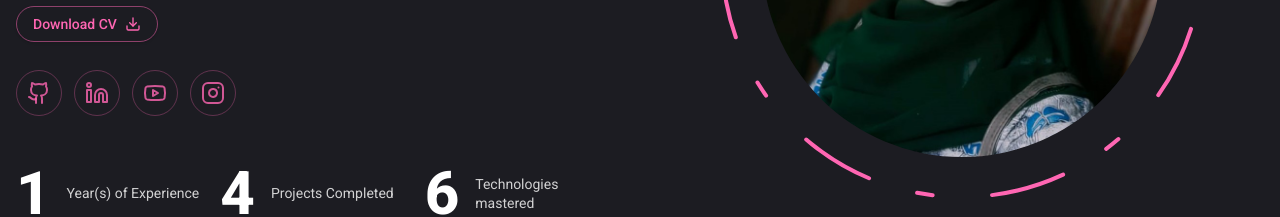
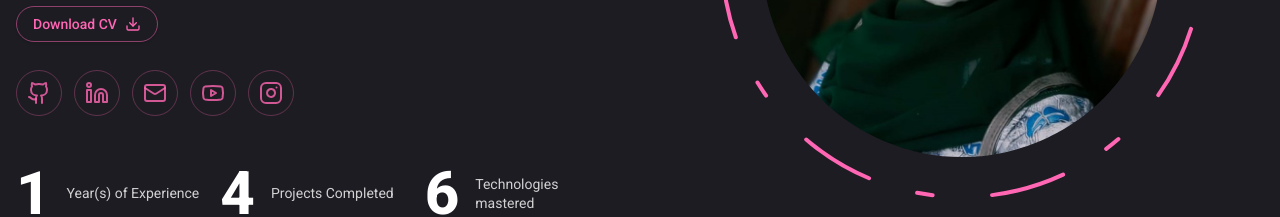
Before and after one commit to zeeshanelahi104/my-personal-website, a Next.js app: page / in a window 1280 px wide. Shown: the part 437-654 px from the top of the page. Built offline with nearby package versions, Linux system fonts and the light colour scheme; a web font is replaced by a local one.

Commit message:
added email in social links

```diff
--- a/components/ui/socialLinks.tsx
+++ b/components/ui/socialLinks.tsx
@@ -1,6 +1,6 @@
 import React from "react";
 import Link from "next/link";
-import { Github, Instagram, Linkedin, Youtube } from "lucide-react";
+import { Github, Instagram, Linkedin, Mail, Youtube } from "lucide-react";
 import { Tooltip, TooltipProvider, TooltipTrigger, TooltipContent } from "@radix-ui/react-tooltip";
 
 const socialData = [
@@ -15,6 +15,11 @@ const socialData = [
     href: "https://www.linkedin.com/in/memoonasaleem/",
   },
   {
+      title: "Email",
+      icon: <Mail/>,
+      href: "mailto:cuteskiesquery@gmail.com",
+    },
+  {
     title: "YouTube",
     icon: <Youtube />,
     href: "https://www.youtube.com/@SkyCarly",
@@ -24,6 +29,7 @@ const socialData = [
     icon: <Instagram />,
     href: "https://www.instagram.com",
   },
+
 ];
 
 const SocialLinks = () => {
@@ -45,9 +51,9 @@ const SocialLinks = () => {
                 rounded-full"
                 >
 
-              <Link href={item?.href} target="_blank">
+              {item?.href && <Link href={item.href} target="_blank">
                 <span>{item?.icon}</span>
-              </Link>
+              </Link>}
             </div>
             </TooltipTrigger>
             <TooltipContent className="lowercase">{item?.title}</TooltipContent>
```
